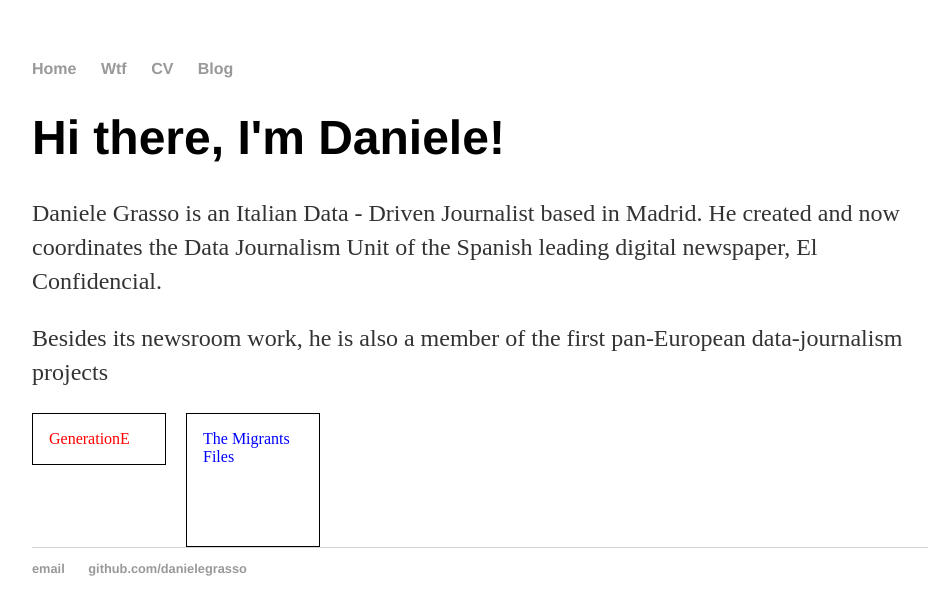
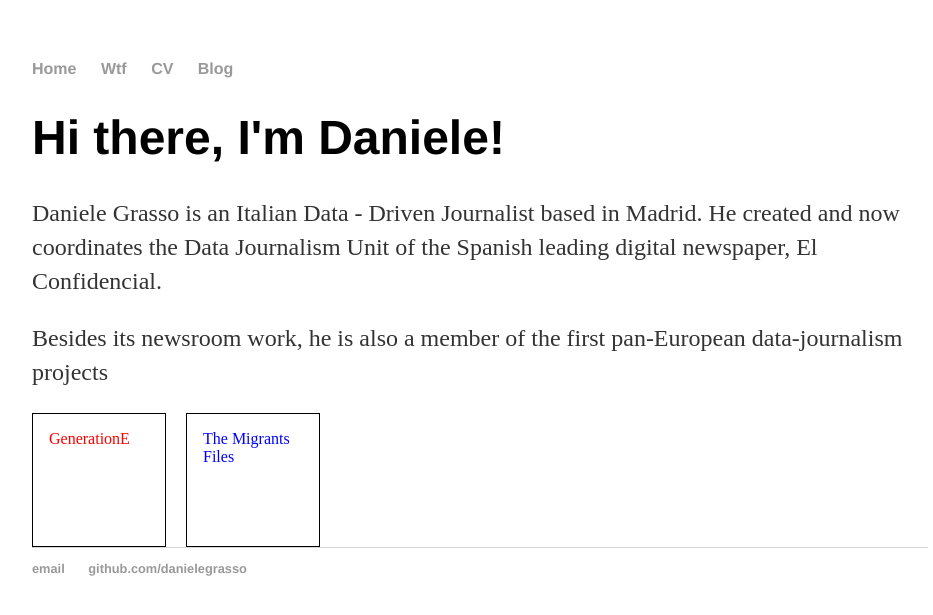
Before and after one commit to danielegrasso/danielegrasso.github.io, a Jekyll site: the page built from index.html, in a window 1280 px wide. Shown: the top 615 px of the page, without its empty margins (160-1093 px from the left). Built offline with Jekyll 4.4.1, drawn with Linux system fonts in a browser that asks for light colours.

Commit message:
Update main.css

```diff
--- a/css/main.css
+++ b/css/main.css
@@ -44,7 +44,7 @@ ul.posts li {
 .card {
     color: red;
     width: 100px;
-    /*height: 100px;*/
+    height: 100px;
    /* margin: 16px;*/
     padding: 16px;
     margin-right: 20px;
```
